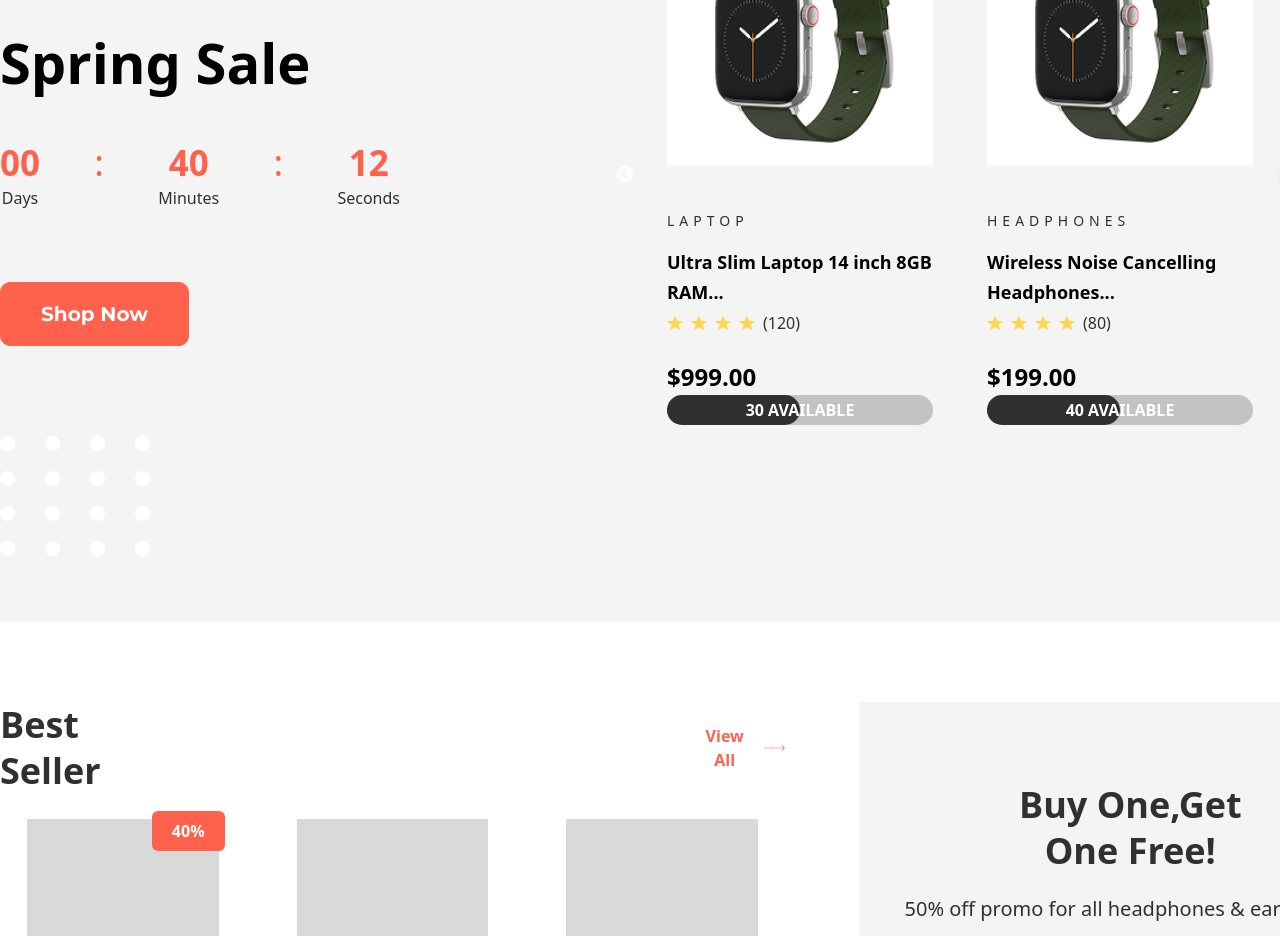
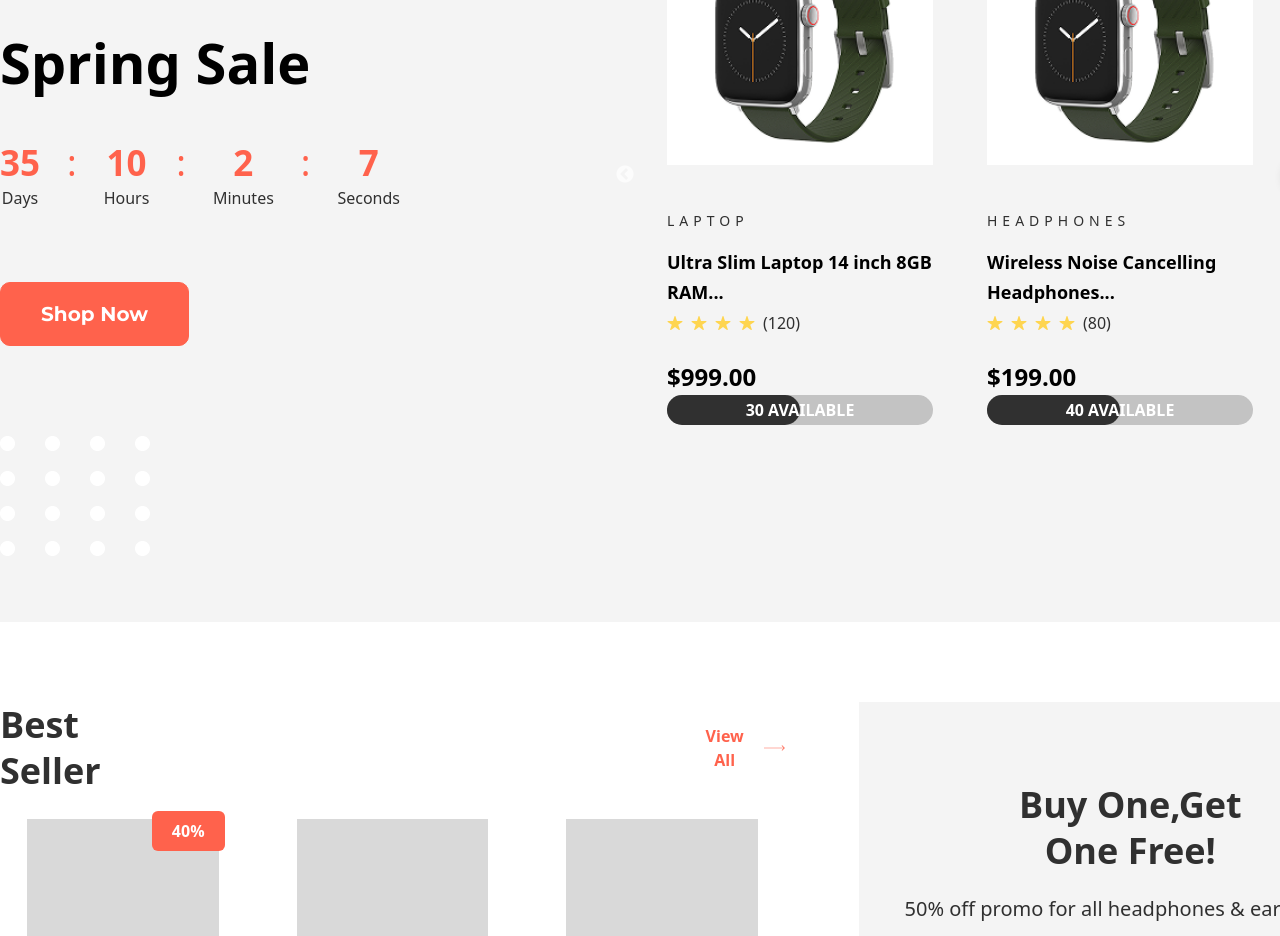
Before and after one commit to Githubshakil/eshop, a React (Vite) app: page / in a window 1280 px wide. Shown: the part 3340-4276 px from the top of the page. Built offline with nearby package versions, Linux system fonts and the light colour scheme.

Commit message:
timer done

```diff
--- a/src/components/homePage/SpringSale.jsx
+++ b/src/components/homePage/SpringSale.jsx
@@ -1,4 +1,4 @@
-import React from 'react'
+import  { useEffect, useState } from 'react'
 import Container from '../commonlayout/Container'
 import Button from '../commonlayout/Button'
 import ProductLayout from '../commonlayout/ProductLayout'
@@ -37,7 +37,34 @@ function SampleNextArrow(props) {
 const SpringSale = () => {
     // Define a stock value or array as needed
     const stock =100; // Example value, adjust as needed
+    // timer function
+    const [timeLeft, setTimeLeft] = useState(calculateTimeLeft());
 
+    function  calculateTimeLeft(){
+        const saleEndDate = new Date("June 30, 2025 12:00 AM +06").getTime()
+        const now = new Date().getTime()
+        const difference = saleEndDate - now;
+
+        if(difference < 0) {
+            return { Days: 0, hours: 0, minutes: 0, seconds: 0};
+        }
+        return {
+            days: Math.floor(difference / (1000 * 60 * 60 * 24)),
+            hours: Math.floor((difference % (1000 * 60 * 60 * 24)) / (1000 * 60 * 60)),
+            minutes: Math.floor((difference % (1000 * 60 * 60 )) / (1000 * 60 )),
+            seconds: Math.floor((difference % (1000 * 60 ) / 1000))
+        }
+    }
+
+    useEffect(() => {
+        const timer = setInterval(()=>{
+            setTimeLeft(calculateTimeLeft())
+        },1000)
+        return () => clearInterval(timer)
+    },[])
+
+
+    // slider function
     var settings = {
     dots: false,
     infinite: true,
@@ -64,17 +91,22 @@ return (
                         </div>
                         <div className="w-full max-w-[400px] flex justify-between items-baseline">
                             <div className="flex flex-col items-center">
-                                <h6 className='font-["Poppins"] text-[28px] lg:text-[35px] font-semibold leading-[38px] lg:leading-[46px] text-[#FF624C]'>00</h6>
+                                <h6 className='font-["Poppins"] text-[28px] lg:text-[35px] font-semibold leading-[38px] lg:leading-[46px] text-[#FF624C]'>{timeLeft.days}</h6>
                                 <p className='font-["Montserrat"] text-base font-normal leading-6 text-[#303030]'>Days</p>
                             </div>
                             <span className="text-[#FF624C] text-[28px] lg:text-[36px]">:</span>
                             <div className="flex flex-col items-center">
-                                <h6 className='font-["Poppins"] text-[28px] lg:text-[35px] font-semibold leading-[38px] lg:leading-[46px] text-[#FF624C]'>40</h6>
+                                <h6 className='font-["Poppins"] text-[28px] lg:text-[35px] font-semibold leading-[38px] lg:leading-[46px] text-[#FF624C]'>{timeLeft.hours}</h6>
+                                <p className='font-["Montserrat"] text-base font-normal leading-6 text-[#303030]'>Hours</p>
+                            </div>
+                            <span className="text-[#FF624C] text-[28px] lg:text-[36px]">:</span>
+                            <div className="flex flex-col items-center">
+                                <h6 className='font-["Poppins"] text-[28px] lg:text-[35px] font-semibold leading-[38px] lg:leading-[46px] text-[#FF624C]'>{timeLeft.minutes}</h6>
                                 <p className='font-["Montserrat"] text-base font-normal leading-6 text-[#303030]'>Minutes</p>
                             </div>
                             <span className="text-[#FF624C] text-[28px] lg:text-[36px]">:</span>
                             <div className="flex flex-col items-center">
-                                <h6 className='font-["Poppins"] text-[28px] lg:text-[35px] font-semibold leading-[38px] lg:leading-[46px] text-[#FF624C]'>12</h6>
+                                <h6 className='font-["Poppins"] text-[28px] lg:text-[35px] font-semibold leading-[38px] lg:leading-[46px] text-[#FF624C]'>{timeLeft.seconds}</h6>
                                 <p className='font-["Montserrat"] text-base font-normal leading-6 text-[#303030]'>Seconds</p>
                             </div>
                         </div>
```
